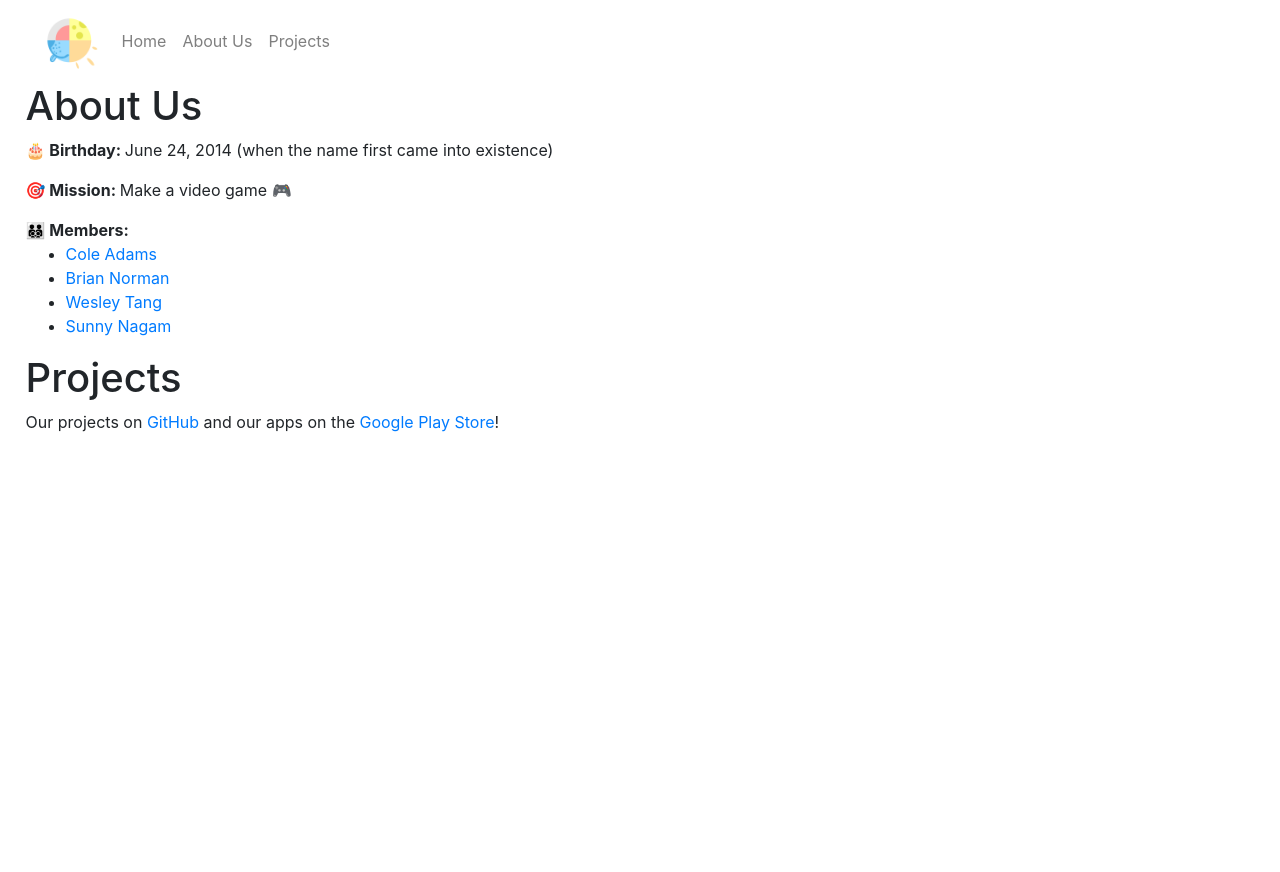
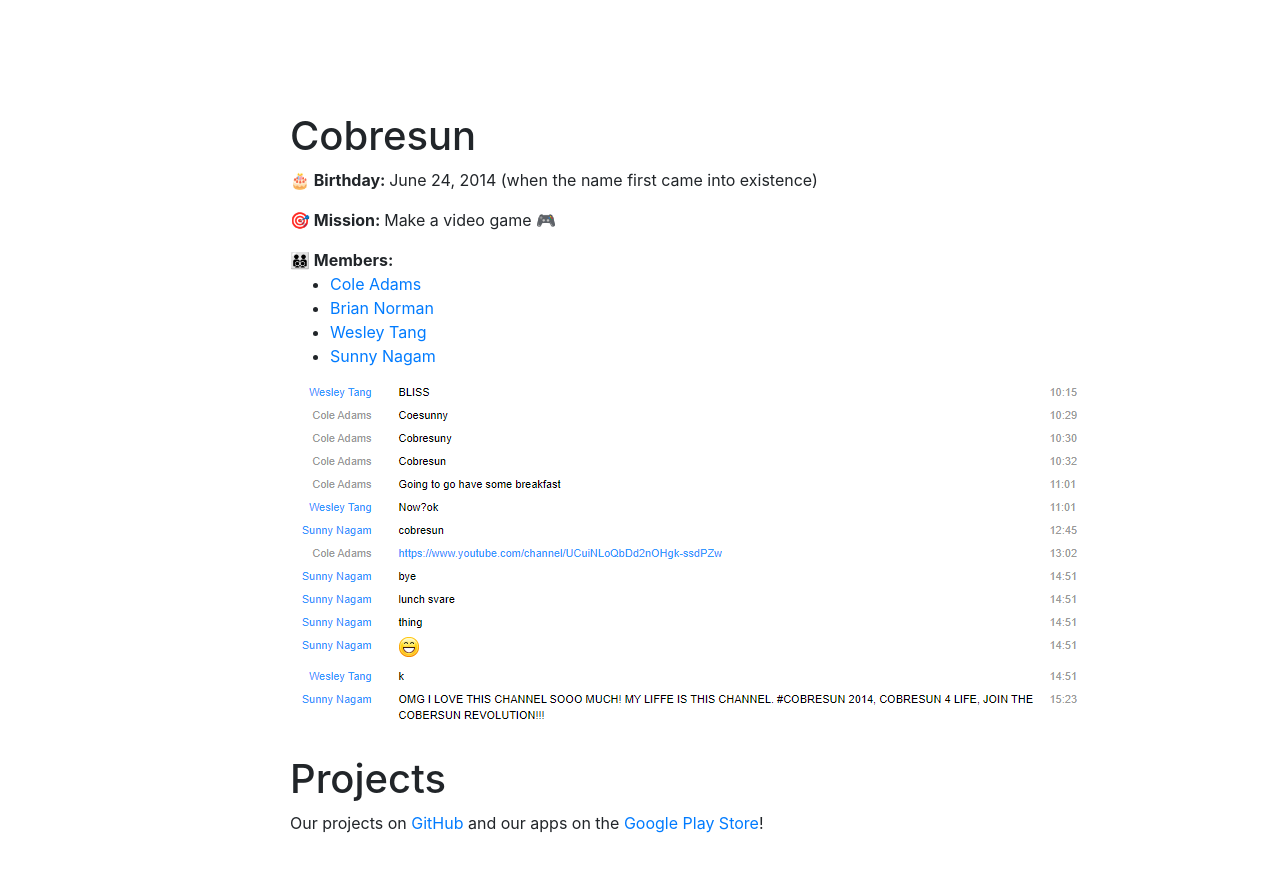
Before and after one commit to Cobresun/cobresun-website, a React (Create React App) app: page / in a window 1280 px wide. Shown: the top 872 px of the page. Before the commit the page ends 800 px from the top, so only its background shows below. Built offline with nearby package versions, Linux system fonts and the light colour scheme.

Commit message:
Add the naming moment image

```diff
--- a/src/App.css
+++ b/src/App.css
@@ -1,3 +1,9 @@
 body {
-  margin-left: 2%;
+  margin: 0 auto;
+  max-width:700px;
+  padding: 5rem 0;
 }
+
+h1 {
+  padding-top: 2rem;
+}
--- a/src/App.js
+++ b/src/App.js
@@ -1,29 +1,11 @@
 import React from 'react'
 import './App.css'
-import Image from 'react-bootstrap/Image'
-import Navbar from 'react-bootstrap/Navbar'
-import Nav from 'react-bootstrap/Nav'
-
 
 function App() {
   return (
     <div>
-      <Navbar expand="lg">
-        <Navbar.Brand href="#home">
-          <Image style={{width: "56px", height: "56px"}} src="/logo.png" alt="Cobresun Logo"/>
-        </Navbar.Brand>
-        <Navbar.Toggle aria-controls="basic-navbar-nav" />
-        <Navbar.Collapse id="basic-navbar-nav">
-        <Nav className="mr-auto">
-          <Nav.Link href="#home">Home</Nav.Link>
-          <Nav.Link href="#about">About Us</Nav.Link>
-          <Nav.Link href="#projects">Projects</Nav.Link>
-        </Nav>
-        </Navbar.Collapse>
-      </Navbar>
-
       <div id="about">
-        <h1>About Us</h1>
+        <h1>Cobresun</h1>
         <p><b>🎂 Birthday: </b>June 24, 2014 (when the name first came into existence)</p>
         <p><b>🎯 Mission: </b>Make a video game 🎮</p>
         <b>👨‍👨‍👦‍👦 Members:</b>
@@ -33,12 +15,12 @@ function App() {
           <li><a rel="noopener noreferrer" target="_blank" href="https://wesley-tang.github.io">Wesley Tang</a></li>
           <li><a rel="noopener noreferrer" target="_blank" href="https://sunnynagam.github.io">Sunny Nagam</a></li>
         </ul>
+
+        <img src="naming-moment.png" alt="The moment Cobresun got its name."/>
       </div>
 
-      <div id="projects">
-        <h1>Projects</h1>
-        <p>Our projects on <a rel="noopener noreferrer" target="_blank" href="https://github.com/Cobresun">GitHub</a> and our apps on the <a rel="noopener noreferrer" target="_blank" href="https://play.google.com/store/apps/developer?id=Cobresun">Google Play Store</a>!</p>
-      </div>
+      <h1>Projects</h1>
+      <p>Our projects on <a rel="noopener noreferrer" target="_blank" href="https://github.com/Cobresun">GitHub</a> and our apps on the <a rel="noopener noreferrer" target="_blank" href="https://play.google.com/store/apps/developer?id=Cobresun">Google Play Store</a>!</p>
 
     </div>
   )
```
Also changed, not shown: public/naming-moment.png (added).
